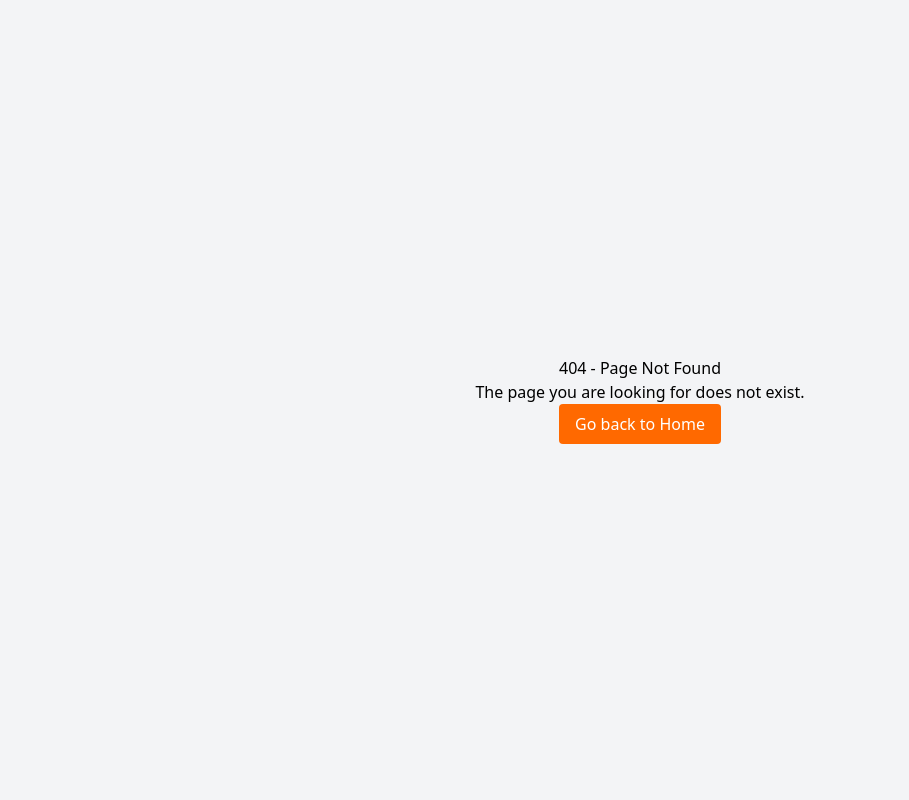
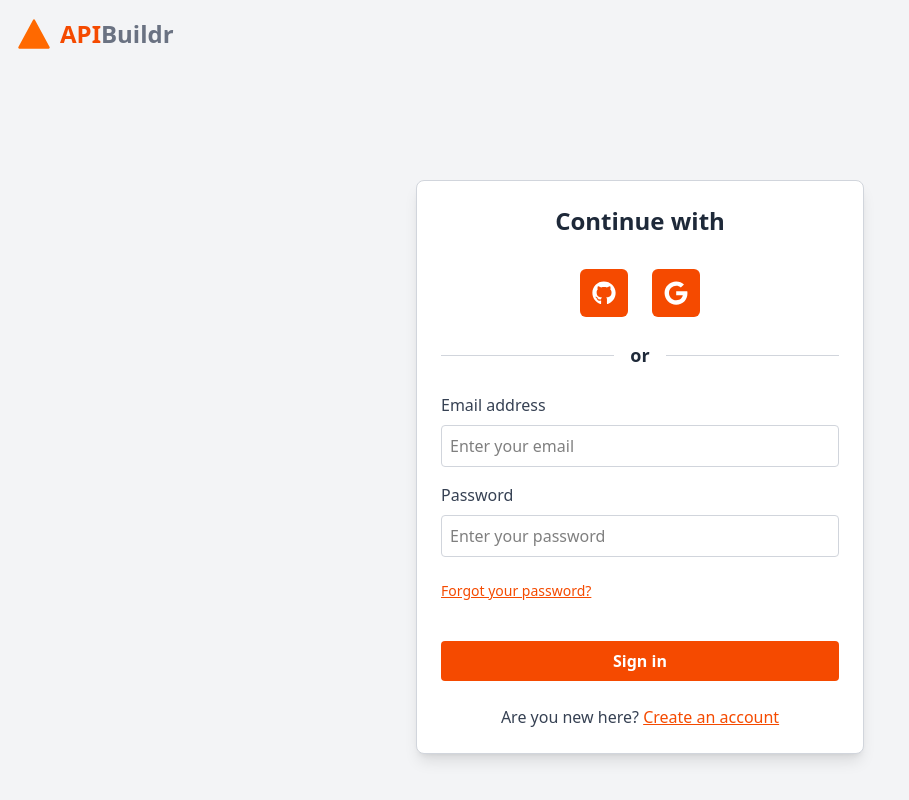
Before and after one commit to Ekpenga9000/apibuilder, a React (Vite) app in the folder frontend/: page /login in a window 1280 px wide. Before the commit this address had no page. Shown: the whole page, without its empty margins (0-909 px from the left). Built offline with nearby package versions, Linux system fonts and the light colour scheme.

Commit message:
Create login page and login form.

```diff
--- a/frontend/src/App.tsx
+++ b/frontend/src/App.tsx
@@ -1,4 +1,4 @@
-import { BrowserRouter, Routes, Route } from "react-router-dom";
+import { BrowserRouter, Routes, Route, Router } from "react-router-dom";
 import { Toaster } from "react-hot-toast";
 import "./App.css";
 import DashboardLayout from "./layouts/DashboardLayout";
@@ -14,6 +14,7 @@ import PrivacyPolicy from "./pages/PrivacyPolicy";
 import TermsOfService from "./pages/TermsOfService";
 import AboutUs from "./pages/AboutUs";
 import ContactUs from "./pages/ContactUs";
+import Login from "./pages/Login";
 
 function App() {
   return (
@@ -23,6 +24,7 @@ function App() {
         <Routes>
           <Route path="*" element={<NotFound />} />
           <Route path="/" element={<Welcome />} />
+          <Route path="/login" element={<Login />} />
           <Route path="/about" element={<AboutUs />} />
           <Route path="/privacy" element={<PrivacyPolicy />} />
           <Route path="/terms" element={<TermsOfService />} />
--- /dev/null
+++ b/frontend/src/pages/Login.tsx
@@ -0,0 +1,80 @@
+import { Link } from "react-router-dom";
+import { FaGoogle, FaGithub } from "react-icons/fa";
+import Logo from "../components/Logo";
+
+const Login = () => {
+  return (
+    <main className="p-4 bg-gray-100 min-h-screen">
+      <nav>
+        <Logo path="/" />
+      </nav>
+      <section className="max-w-md mx-auto mt-[8rem] p-6 border border-gray-300 rounded-lg shadow-lg bg-white">
+        <div className="mb-6">
+          <h2 className="text-center text-2xl font-semibold text-gray-800 mb-8">
+            Continue with
+          </h2>
+          <ul className="flex justify-center items-center gap-6 mb-6">
+            <li className="h-[3rem] w-[3rem] bg-orange-600 rounded-md text-2xl text-white flex items-center justify-center cursor-pointer hover:bg-orange-700 transition-colors">
+              <FaGithub />
+            </li>
+            <li className="h-[3rem] w-[3rem] bg-orange-600 rounded-md text-2xl text-white flex items-center justify-center cursor-pointer hover:bg-orange-700 transition-colors">
+              <FaGoogle />
+            </li>
+          </ul>
+          <div className="flex items-center justify-center">
+            <span className="inline-block border-t border-gray-300 w-[100%]"></span>
+            <span className="font-semibold text-lg mx-4 text-gray-800">or</span>
+            <span className="inline-block border-t border-gray-300 w-[100%]"></span>
+          </div>
+        </div>
+
+        <form>
+          <div className="mb-4">
+            <label htmlFor="email" className="block text-gray-700 mb-2">
+              Email address
+            </label>
+            <input
+              type="email"
+              id="email"
+              className="w-full p-2 border border-gray-300 rounded"
+              placeholder="Enter your email"
+            />
+          </div>
+          <div className="mb-6">
+            <label htmlFor="password" className="block text-gray-700 mb-2">
+              Password
+            </label>
+            <input
+              type="password"
+              id="password"
+              className="w-full p-2 border border-gray-300 rounded"
+              placeholder="Enter your password"
+            />
+          </div>
+          <Link
+            to="/reset-password"
+            className="text-orange-600 underline mb-4 block mb-10 text-sm font-medium">
+            Forgot your password?
+          </Link>
+          <button
+            type="submit"
+            className="w-full bg-orange-600 text-white p-2 rounded hover:bg-orange-700 transition-colors font-semibold cursor-pointer">
+            Sign in
+          </button>
+        </form>
+        <div>
+          <p className="text-center mt-6 text-gray-700">
+            Are you new here?{" "}
+            <Link
+              to="/register"
+              className="text-orange-600 underline font-medium">
+              Create an account
+            </Link>
+          </p>
+        </div>
+      </section>
+    </main>
+  );
+};
+
+export default Login;
```
